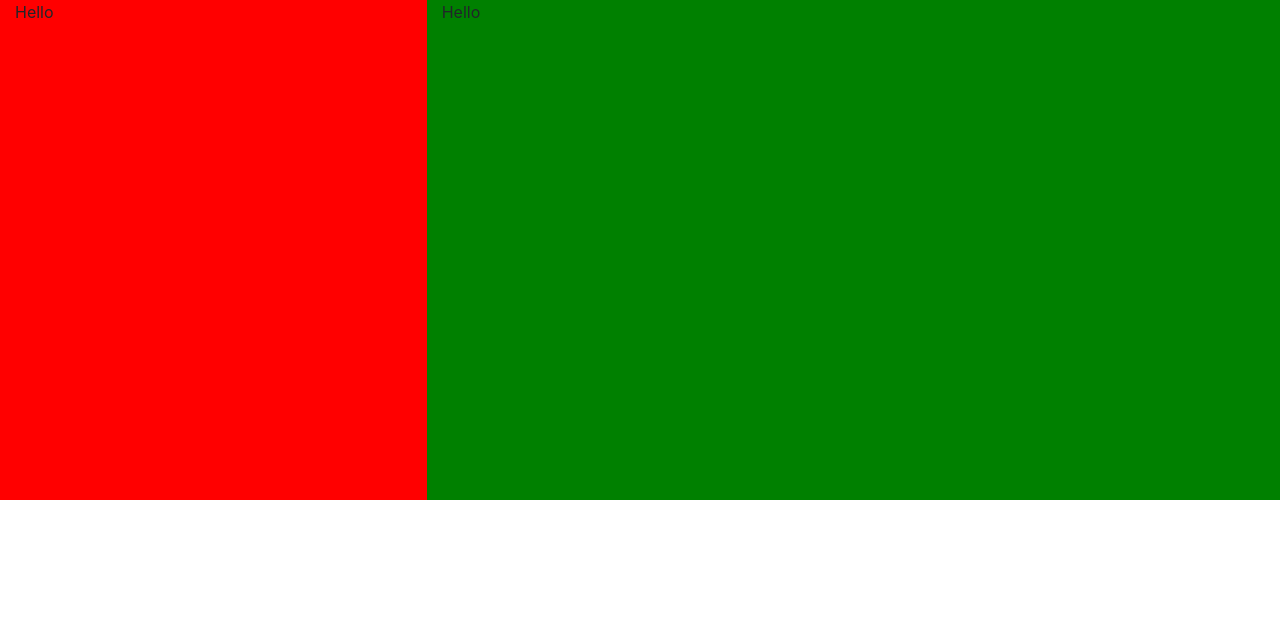
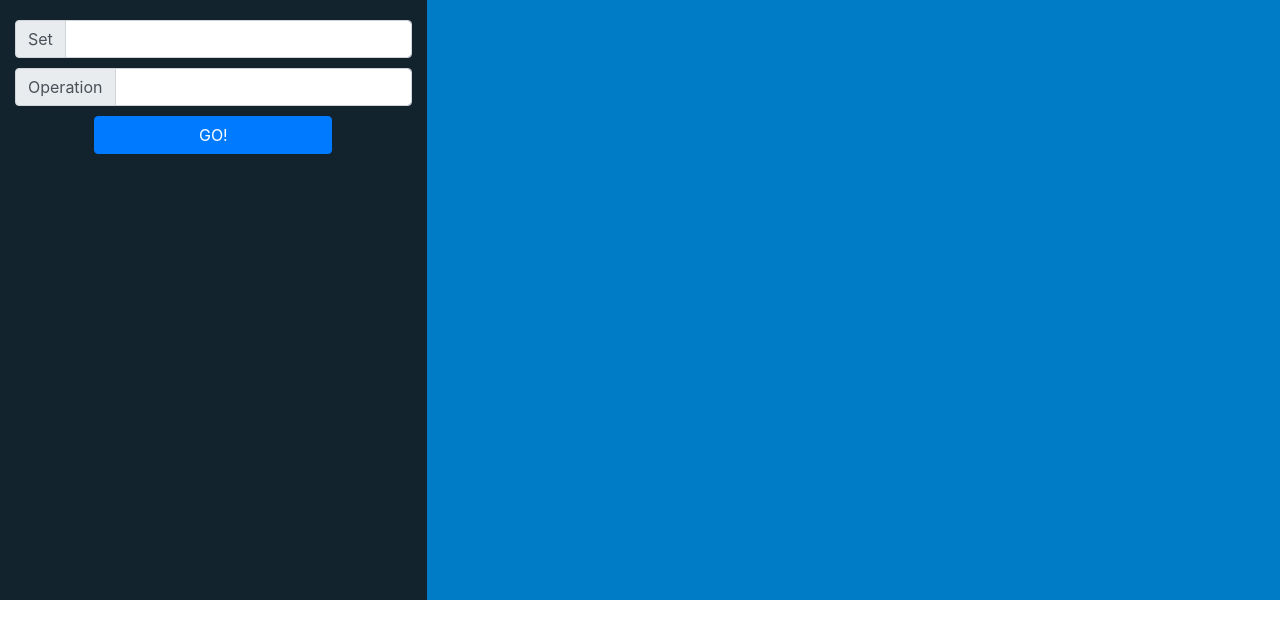
Before and after one commit to Alaa-MK/Abstract-Algebra-Calculator, a React (Create React App) app: page / in a window 1280 px wide. Shown: the top 638 px of the page. Built offline with nearby package versions, Linux system fonts and the light colour scheme.

Commit message:
added sidebar

```diff
--- a/src/App.js
+++ b/src/App.js
@@ -1,5 +1,6 @@
 import React from 'react';
 import Group from './Group';
+import SideView from './SideView'
 import 'bootstrap/dist/css/bootstrap.min.css';
 import './styles/App.css';
 import {
@@ -8,35 +9,33 @@ import {
   Col
 } from 'react-bootstrap'
 
-class SideView extends React.Component{
-  render(){
-    return (
-      <div>
-        Hello
-      </div>
-    )
-  }
-}
-
 class CommandView extends React.Component{
   render(){
     return (
       <div>
-        Hello
+
       </div>
     )
   }
 }
 
 export default class App extends React.Component {
+  constructor(){
+    super();
+  }
+
+  onCreateGroup(set, operation){
+    const setList = set.split(',');
+    console.log(setList)
+    let g = new Group(setList, operation);
+  }
+
   render() {
-    let g = new Group([1,3,7,9], '(a*b)%10');
-    console.log("RESULT", g.evaluateExpression('3*7'))
     return (
       <Container fluid>
         <Row>
           <Col className='sideView' sm={4}>
-            <SideView/>
+            <SideView onCreateGroup={this.onCreateGroup}/>
           </Col>
           <Col className='commandView' sm={8}>
             <CommandView/>
--- a/src/Group.js
+++ b/src/Group.js
@@ -6,7 +6,7 @@ export default class Group{
         this._operation = parse(operation).compile();
 
         this._closed = this._checkClosure();
-        this._associative = this.check_associativity();
+        this._associative = this._check_associativity();
         this._identity = this._findIdentity();
         this._inverses = this._findInverses();
     }
@@ -15,8 +15,12 @@ export default class Group{
     // PUBLIC FUNCTIONS
     //////////////////////////////////////////////
 
-    getSet(){
+    get set(){
         return this._set;
+    }
+
+    get identity(){
+        return this._identity;
     }
 
     isClosed(){
@@ -27,11 +31,7 @@ export default class Group{
         return this._associative;
     }
 
-    getIdentity(){
-        return this._identity;
-    }
-
-    getInverse(elem){
+    inverse(elem){
         return this._inverses[elem];
     }
 
@@ -85,7 +85,7 @@ export default class Group{
         return true;
     }
 
-    check_associativity(){
+    _check_associativity(){
         //checks if the group is associative under the given operation
         for (let i=0; i< this._set.length; i++){
             for(let j=0; j < this._set.length; j++){
--- /dev/null
+++ b/src/SideView.js
@@ -0,0 +1,61 @@
+import React from 'react';
+import './styles/SideView.css';
+import {
+    InputGroup,
+    FormControl,
+    Button,
+    Col
+} from 'react-bootstrap'
+
+function InputGroupWithTip(props){
+    return (
+        <InputGroup className='inputGroup'>
+            <InputGroup.Prepend>
+                <InputGroup.Text>{props.text}</InputGroup.Text>
+            </InputGroup.Prepend>
+            <FormControl
+                aria-label={props.text}
+                onChange={props.onChange}
+            />
+        </InputGroup>
+    )
+}
+
+export default class SideView extends React.Component{
+
+    constructor(){
+        super();
+        this.state = {
+            set: '',
+            operation: ''
+        }
+        this._setChanged = this._setChanged.bind(this);
+        this._operationChanged = this._operationChanged.bind(this);
+    }
+
+    _setChanged(event){
+        this.setState({set: event.target.value})
+    }
+
+    _operationChanged(event){
+        this.setState({operation: event.target.value})
+    }
+
+    render(){
+      return (
+        <div id='sideViewContainer'>
+            <InputGroupWithTip
+                text='Set'
+                onChange={this._setChanged}
+            />
+            <InputGroupWithTip text='Operation' onChange={this._operationChanged}/>
+            <Button
+                id='sideViewGoButton'
+                onClick={() => this.props.onCreateGroup(this.state.set, this.state.operation)}
+            >
+                GO!
+            </Button>
+        </div>
+      )
+    }
+  }
--- a/src/styles/App.css
+++ b/src/styles/App.css
@@ -2,10 +2,10 @@
     margin-top: 40px;
 }
 .sideView {
-    background-color: red;
-    height: 500px;
+    background-color: #12232E;
+    height: 600px;
 }
 .commandView {
-    background-color: green;
-    height: 500px;
+    background-color: #007CC7;
+    height: 600px;
 }
--- /dev/null
+++ b/src/styles/SideView.css
@@ -0,0 +1,12 @@
+.inputGroup {
+    margin-bottom: 10px;
+}
+#sideViewContainer {
+    display: flex;
+    flex-direction: column;
+    margin-top: 20px;
+}
+
+#sideViewGoButton {
+    margin: 0 20%
+}
```
